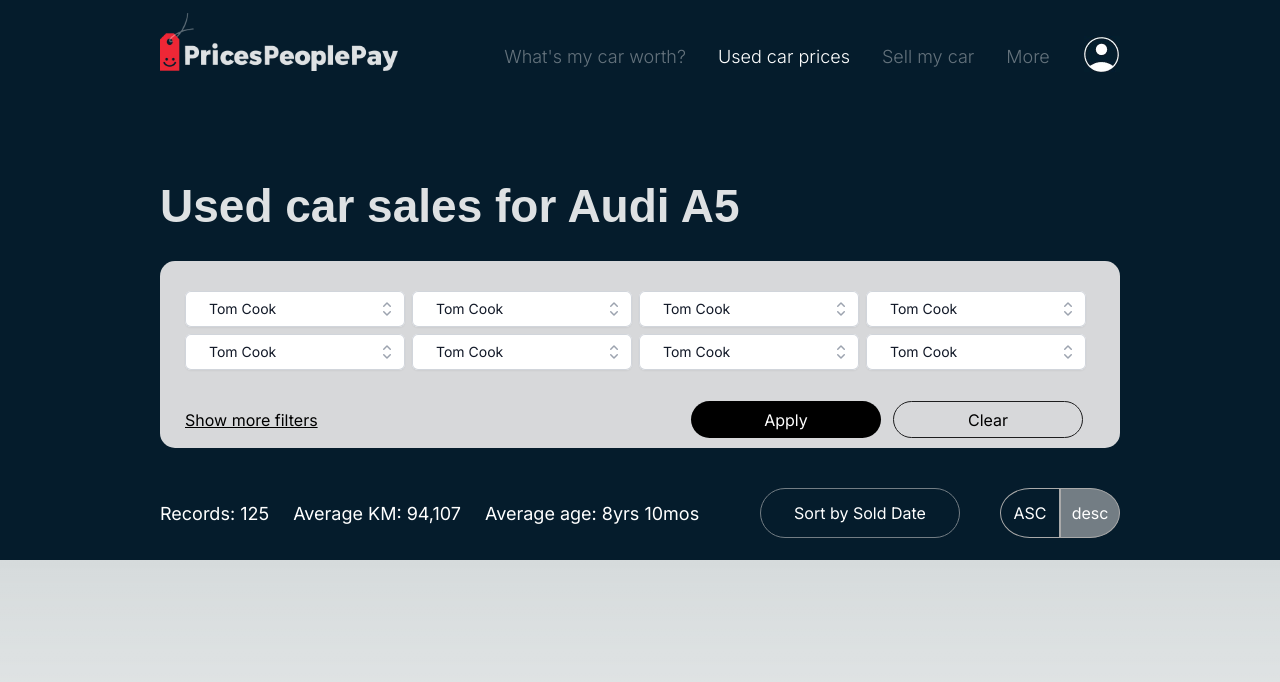
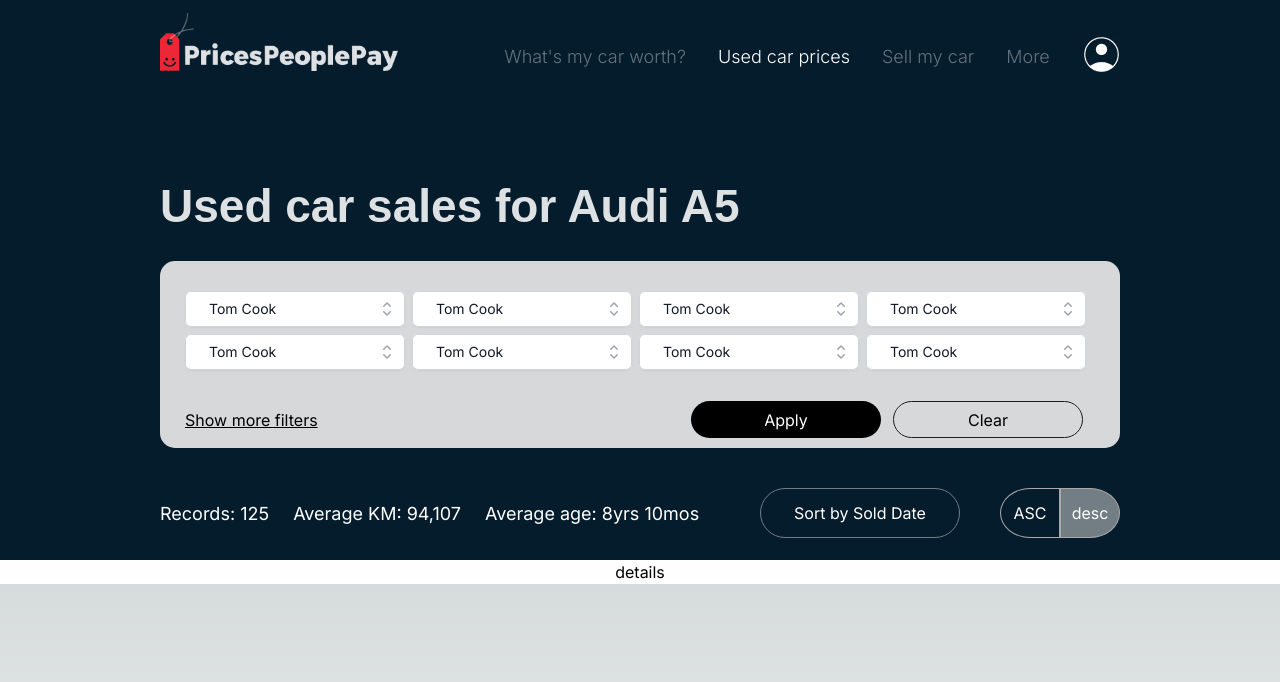
Before and after one commit to David6811/PreInterviewTaskWeb, a Next.js app: page / in a window 1280 px wide. Shown: the top 682 px of the page. Built offline with nearby package versions, Linux system fonts and the light colour scheme.

Commit message:
layout carDetails

```diff
--- /dev/null
+++ b/app/components/CarDetails.tsx
@@ -0,0 +1,13 @@
+import './CarDetails.css'; // Import the CSS file
+
+export default function CarDetails() {
+    return (
+        <div className="flex justify-between items-center">
+            <div></div>
+            <div className="flex items-left h-full">
+                details
+            </div>
+            <div></div>
+        </div>
+    );
+}
--- a/app/page.tsx
+++ b/app/page.tsx
@@ -1,8 +1,12 @@
 import Banner from "./components/Banner";
+import CarDetails from "./components/CarDetails";
 
 
 export default function Home() {
   return (
-   <Banner />
+    <div>
+      <Banner />
+      <CarDetails />
+    </div>
   );
 }
```
Also changed, not shown: app/components/CarDetails.css (added).
